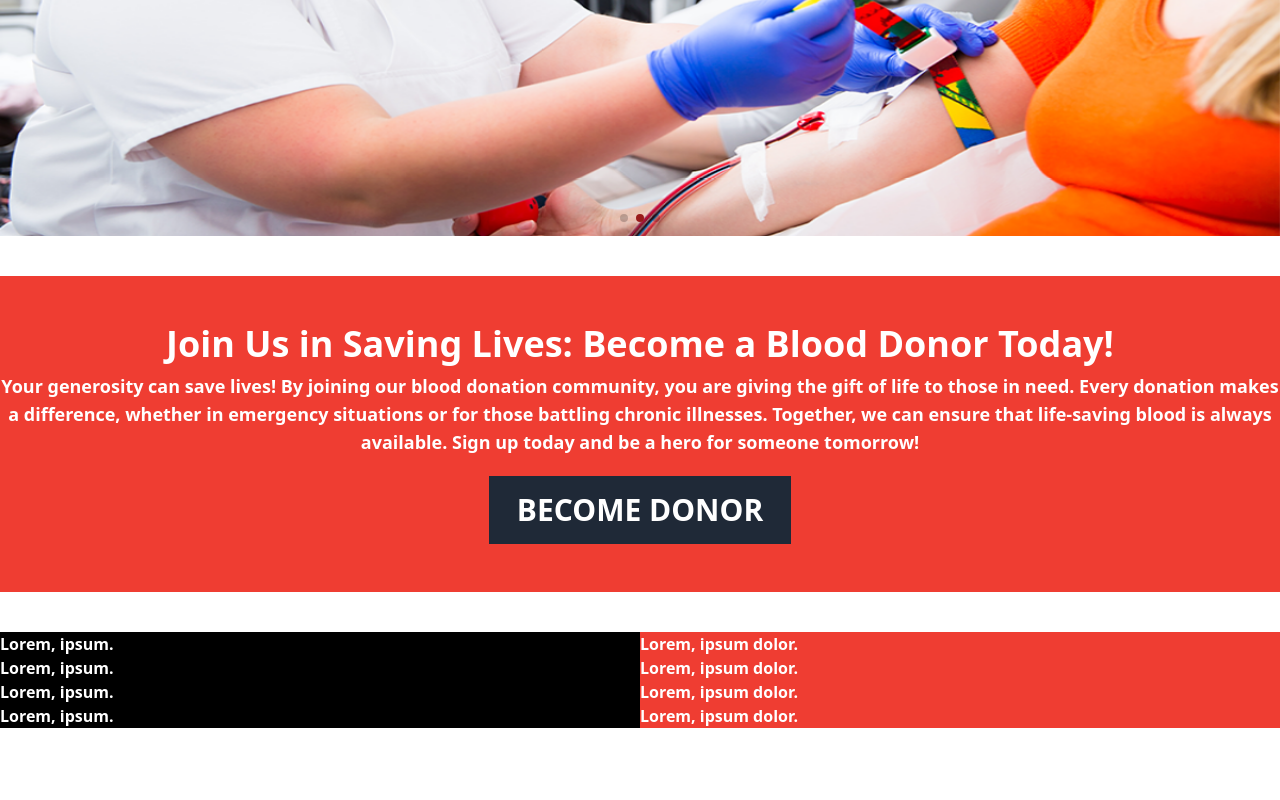
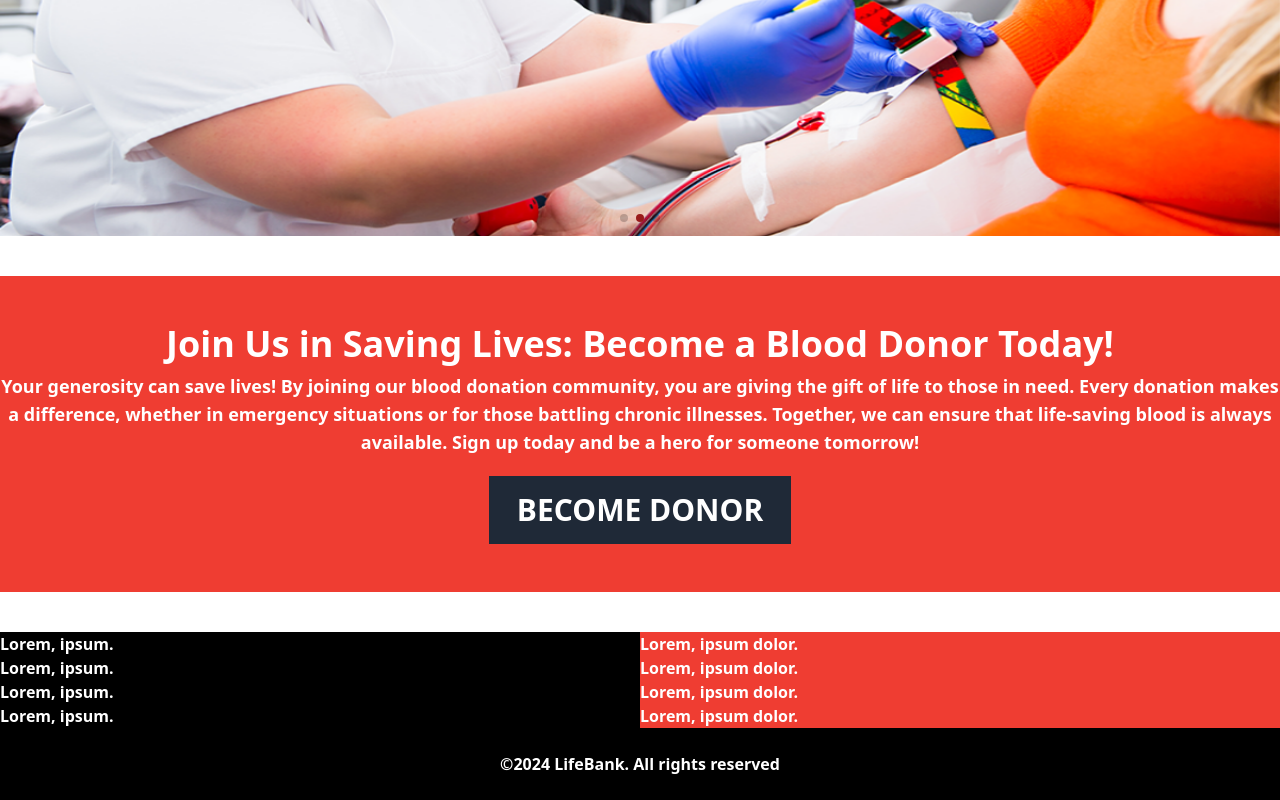
Before and after one commit to iripon07/blood-donation-client, a React (Vite) app: page / in a window 1280 px wide. Shown: the part 588-1388 px from the top of the page. Before the commit the page ends 1316 px from the top, so only its background shows below. Built offline with nearby package versions, Linux system fonts and the light colour scheme.

Commit message:
Sub footer added

```diff
--- a/src/Shared/Footer/Footer.jsx
+++ b/src/Shared/Footer/Footer.jsx
@@ -9,16 +9,18 @@ const Footer = () => {
           <h1>Lorem, ipsum.</h1>
           <h1>Lorem, ipsum.</h1>
           <h1>Lorem, ipsum.</h1>
-
         </div>
         <div className="bg-primary w-1/2">
           <h2>Lorem, ipsum dolor.</h2>
           <h2>Lorem, ipsum dolor.</h2>
           <h2>Lorem, ipsum dolor.</h2>
           <h2>Lorem, ipsum dolor.</h2>
-
         </div>
-
+      </div>
+      <div className="bg-black">
+        <div className=" text-white font-semibold text-base container mx-auto py-6 text-center">
+          <h6>©2024 LifeBank. All rights reserved</h6>
+        </div>
       </div>
     </footer>
   );
```
Lines whose indentation alone changed are shown as unchanged.
